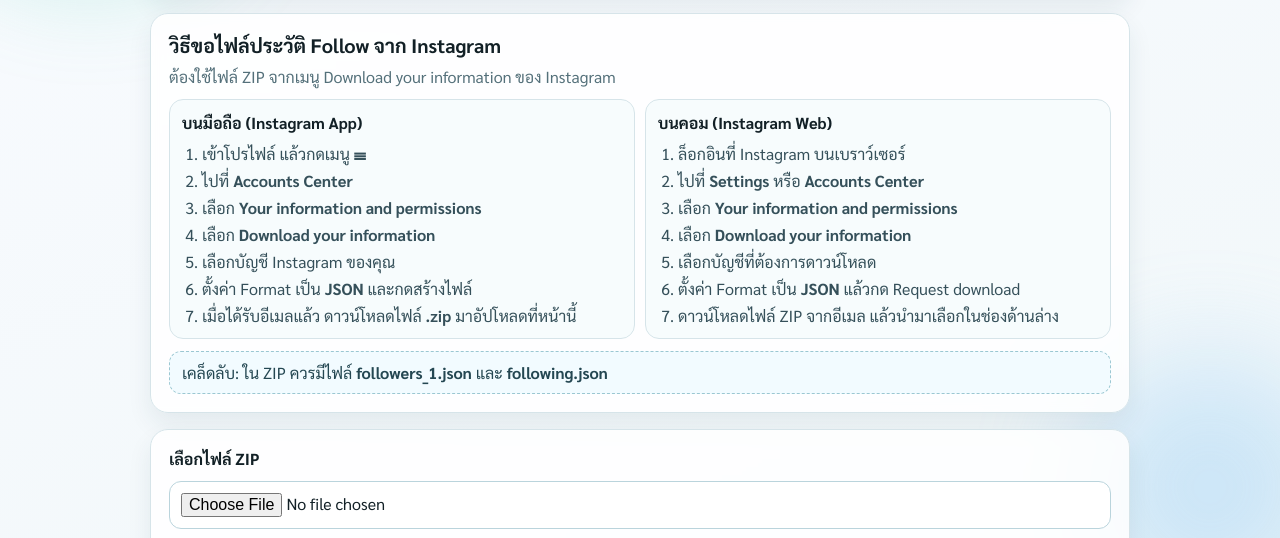
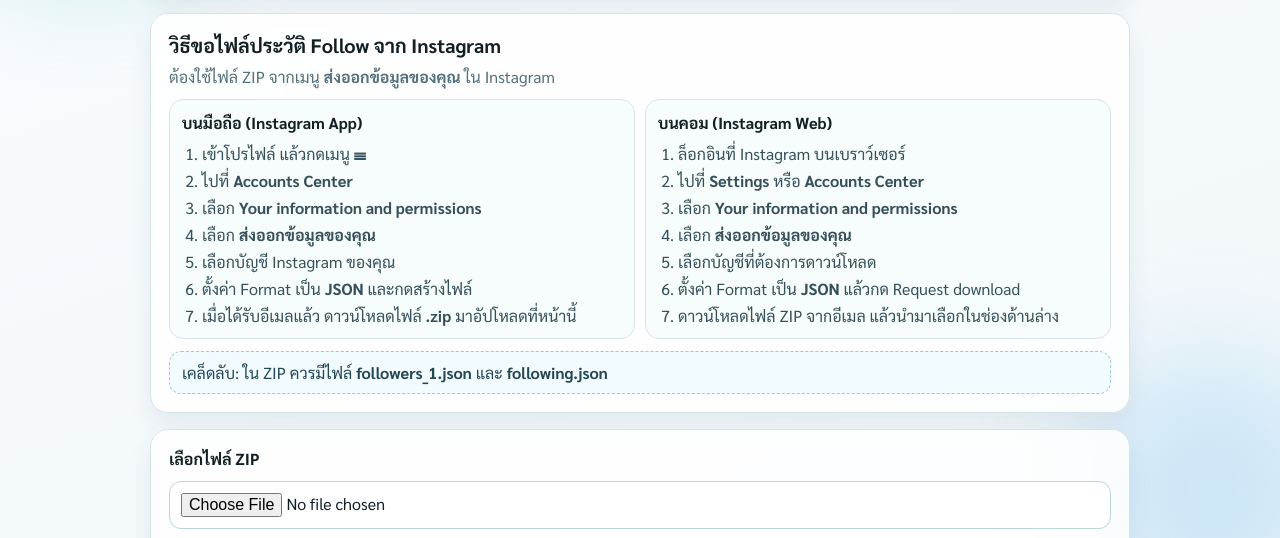
Before and after one commit to Sutee-Seesing/instagram-follow-manager-public, a plain HTML site: page index.html in a window 1280 px wide. Shown: the part 253-791 px from the top of the page. Drawn offline with nearby package versions, Linux system fonts and the light colour scheme.

Commit message:
Use Thai menu label: ส่งออกข้อมูลของคุณ in IG guide

```diff
--- a/index.html
+++ b/index.html
@@ -27,7 +27,7 @@
     <section class="card ig-guide">
       <div class="ig-guide-head">
         <h2>วิธีขอไฟล์ประวัติ Follow จาก Instagram</h2>
-        <p>ต้องใช้ไฟล์ ZIP จากเมนู Download your information ของ Instagram</p>
+        <p>ต้องใช้ไฟล์ ZIP จากเมนู <strong>ส่งออกข้อมูลของคุณ</strong> ใน Instagram</p>
       </div>
 
       <div class="guide-grid">
@@ -37,7 +37,7 @@
             <li>เข้าโปรไฟล์ แล้วกดเมนู <strong>☰</strong></li>
             <li>ไปที่ <strong>Accounts Center</strong></li>
             <li>เลือก <strong>Your information and permissions</strong></li>
-            <li>เลือก <strong>Download your information</strong></li>
+            <li>เลือก <strong>ส่งออกข้อมูลของคุณ</strong></li>
             <li>เลือกบัญชี Instagram ของคุณ</li>
             <li>ตั้งค่า Format เป็น <strong>JSON</strong> และกดสร้างไฟล์</li>
             <li>เมื่อได้รับอีเมลแล้ว ดาวน์โหลดไฟล์ <strong>.zip</strong> มาอัปโหลดที่หน้านี้</li>
@@ -50,7 +50,7 @@
             <li>ล็อกอินที่ Instagram บนเบราว์เซอร์</li>
             <li>ไปที่ <strong>Settings</strong> หรือ <strong>Accounts Center</strong></li>
             <li>เลือก <strong>Your information and permissions</strong></li>
-            <li>เลือก <strong>Download your information</strong></li>
+            <li>เลือก <strong>ส่งออกข้อมูลของคุณ</strong></li>
             <li>เลือกบัญชีที่ต้องการดาวน์โหลด</li>
             <li>ตั้งค่า Format เป็น <strong>JSON</strong> แล้วกด Request download</li>
             <li>ดาวน์โหลดไฟล์ ZIP จากอีเมล แล้วนำมาเลือกในช่องด้านล่าง</li>
```
